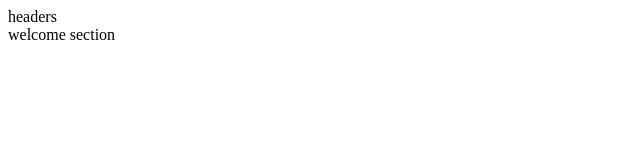
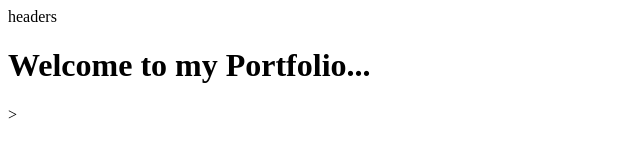
Before and after one commit to zohaib01/microverse-trial, a plain HTML site: page portfolio.html in a window 1280 px wide. Shown: the whole page, without its empty margins (0-640 px from the left). Drawn offline with Linux system fonts and the light colour scheme.

Commit message:
changes in porflio.html - zohaib

```diff
--- a/portfolio.html
+++ b/portfolio.html
@@ -11,6 +11,11 @@
 
 
 
-    <div>welcome section</div>
+
+    <div>
+        <h1>
+            Welcome to my Portfolio...
+        </h1>>
+    </div>
 </body>
 </html>
```
